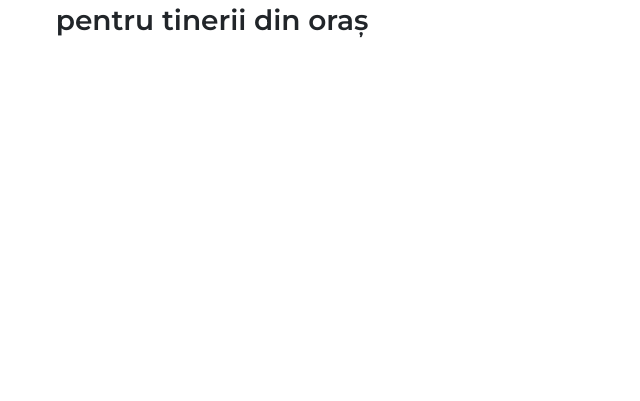
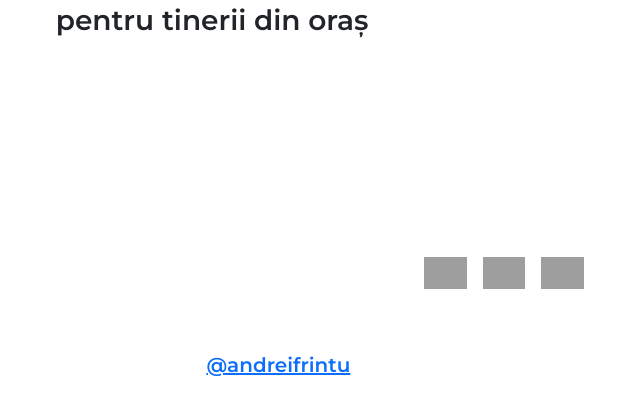
Before and after one commit to andreifrintu/targujiuurl.ro, a PHP site: page / in a window 1280 px wide. Shown: the part 399-800 px from the top of the page, without its empty margins (428-1068 px from the left). Run offline with PHP 8.4, Linux system fonts and the light colour scheme; data that the repository does not hold is empty; a stand-in replaces the project's code that opens the database connection; grey boxes are pictures that could not be loaded.

Commit message:
footer section

```diff
--- a/index.php
+++ b/index.php
@@ -59,6 +59,24 @@
 
     <div class="invisible p-5"></div>
 
+    <section class="footer justify-content-center align-items-center d-flex">
+        <div class="container">
+            <footer class="d-flex flex-wrap justify-content-center align-items-center pb-3 mb-4 mt-5 pt-5">
+                <div class="col-md-4 d-flex align-items-center">
+                    <a href="/" class="mb-3 me-2 mb-md-0 text-white text-decoration-none lh-1"><img src="static/logo/mono white.png" height="80px"></a>
+                    <span class="mb-3 mb-md-0 text-white">&copy; 2023 Târgu Jiu URL</span>
+                </div>
+
+                <ul class="nav col-md-4 justify-content-end list-unstyled d-flex">
+                    <li class="ms-3"><a target="_blank" class="text-body-secondary" href="https://www.facebook.com/youthURL"><img src="static/icons/icons8-facebook-96.png" height="32px"></a></li>
+                    <li class="ms-3"><a target="_blank" class="text-body-secondary" href="https://www.instagram.com/targujiu_url"><img src="static/icons/icons8-instagram-96.png" height="32px"></a></li>
+                    <li class="ms-3"><a target="_blank" class="text-body-secondary" href="https://www.tiktok.com/@targujiu_url"><img src="static/icons/icons8-tiktok-96.png" height="32px"></a></li>
+                </ul>
+            </footer>
+            <h5 class="text-white text-center">Dezvoltat de <a target="_blank" href="https://codulluiandrei.ro/">@andreifrintu</a></h5>
+        </div>
+    </section>
+
     <script src="https://ajax.googleapis.com/ajax/libs/jquery/3.6.0/jquery.min.js"></script>
     <script src="https://cdn.jsdelivr.net/npm/bootstrap@5.3.0/dist/js/bootstrap.bundle.min.js"></script>
 
```
